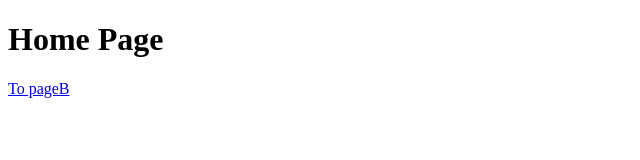
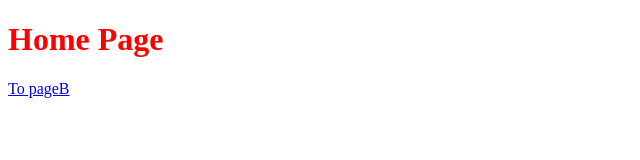
Before and after one commit to mohsinrony/homePageWithExpress, a website: page home.html in a window 1280 px wide. Shown: the whole page, without its empty margins (0-640 px from the left). Drawn offline with Linux system fonts and the light colour scheme.

Commit message:
create static page with styles and changing the public folder path

```diff
--- a/home.html
+++ b/home.html
@@ -4,6 +4,7 @@
     <meta charset="UTF-8" />
     <meta name="viewport" content="width=device-width, initial-scale=1.0" />
     <title>Express</title>
+    <link rel="stylesheet" href="/styles/basicStyle.css" />
   </head>
   <body>
     <h1>Home Page</h1>
--- a/index.js
+++ b/index.js
@@ -10,6 +10,8 @@ const app = express();
 const port = 3000;
 const host = 'localhost';
 
+app.use(express.static(path.join(__dirname, 'public')));
+
 const homePath = path.join(__dirname, 'home.html');
 const pageBpath = path.join(__dirname, 'pageB.html');
 
--- /dev/null
+++ b/public/styles/basicStyle.css
@@ -0,0 +1,3 @@
+h1 {
+  color: red  !important;
+}
```
Also changed, not shown: pageB.html (+1 -1 lines).
